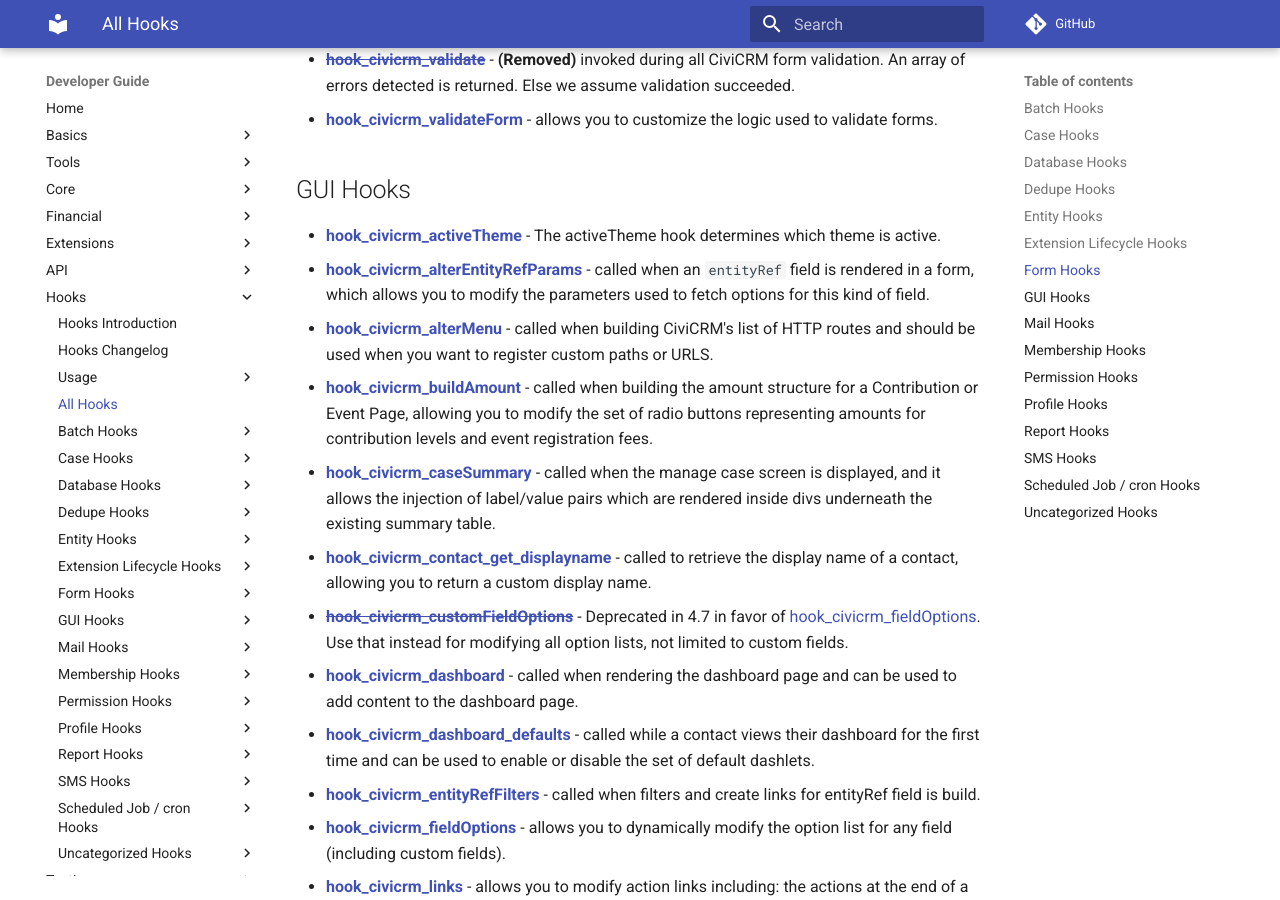
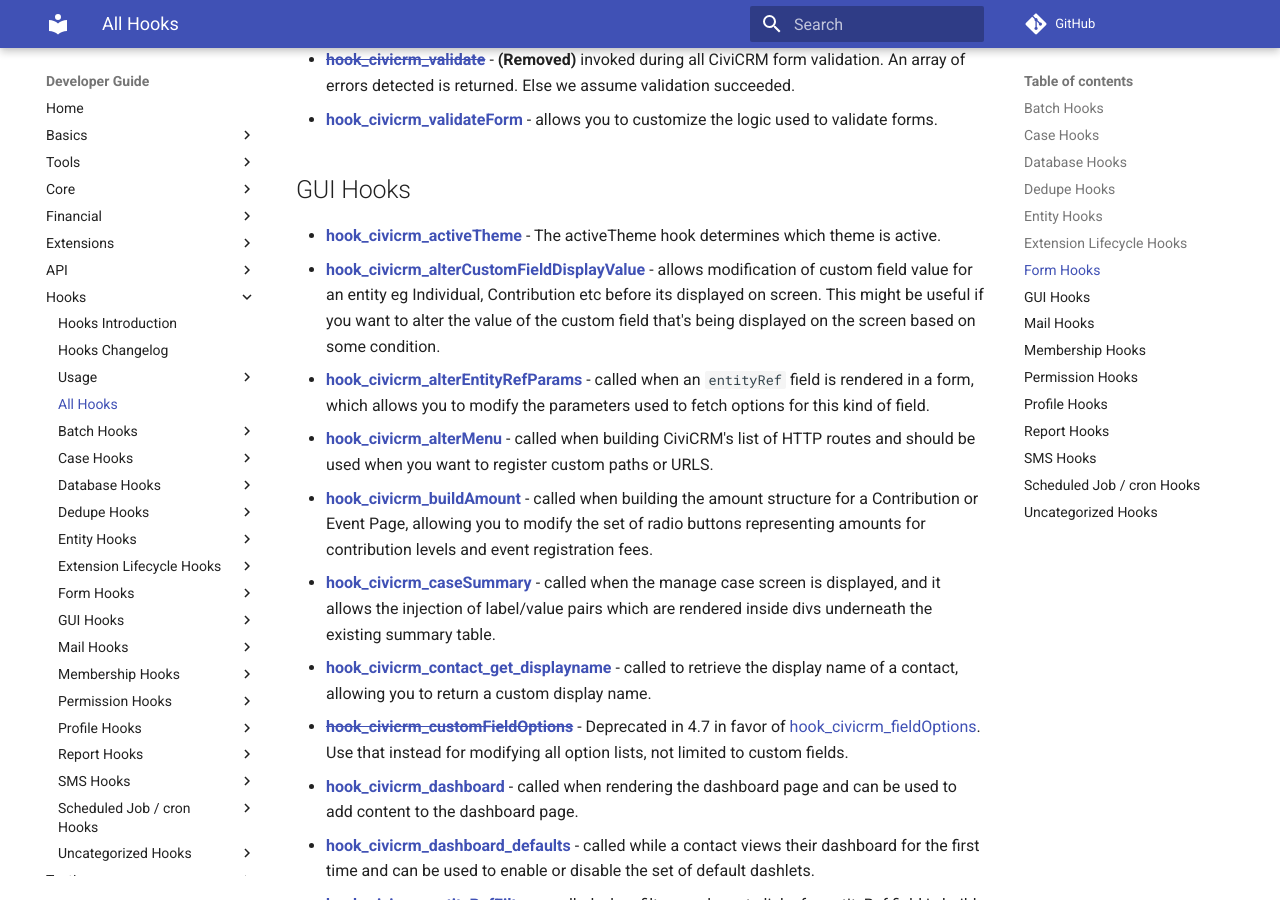
Before and after one commit to civicrm/civicrm-dev-docs, an MkDocs documentation site: the page built from docs/hooks/list.md, in a window 1280 px wide and 900 px high, scrolled down 2308 px. Built offline with MkDocs 1.6.1 and Material for MkDocs 9.7.7, drawn with Linux system fonts in a browser that asks for light colours; comment, search, counter and statistics services are not loaded; old or Windows-style settings are respelled for this version of MkDocs.

Commit message:
Add documentation for alterCustomFieldDisplayValue  Hook

```diff
--- a/docs/hooks/list.md
+++ b/docs/hooks/list.md
@@ -69,6 +69,7 @@
 ## GUI Hooks
 
 * **[hook_civicrm_activeTheme](/hooks/hook_civicrm_activeTheme.md)** - The activeTheme hook determines which theme is active.
+* **[hook_civicrm_alterCustomFieldDisplayValue](/hooks/hook_civicrm_alterCustomFieldDisplayValue.md)** - allows modification of custom field value for an entity eg Individual, Contribution etc before its displayed on screen. This might be useful if you want to alter the value of the custom field that's being displayed on the screen based on some condition.
 * **[hook_civicrm_alterEntityRefParams](/hooks/hook_civicrm_alterEntityRefParams.md)** - called when an `entityRef` field is rendered in a form, which allows you to modify the parameters used to fetch options for this kind of field.
 * **[hook_civicrm_alterMenu](/hooks/hook_civicrm_alterMenu.md)** - called when building CiviCRM's list of HTTP routes and should be used when you want to register custom paths or URLS.
 * **[hook_civicrm_buildAmount](/hooks/hook_civicrm_buildAmount.md)** - called when building the amount structure for a Contribution or Event Page, allowing you to modify the set of radio buttons representing amounts for contribution levels and event registration fees.
--- a/mkdocs.yml
+++ b/mkdocs.yml
@@ -124,6 +124,7 @@
     - hook_civicrm_validateForm: hooks/hook_civicrm_validateForm.md
   - GUI Hooks:
     - hook_civicrm_activeTheme: hooks/hook_civicrm_activeTheme.md
+    - hook_civicrm_alterEntityRefParams: hooks/hook_civicrm_alterCustomFieldDisplayValue.md
     - hook_civicrm_alterEntityRefParams: hooks/hook_civicrm_alterEntityRefParams.md
     - hook_civicrm_alterMenu: hooks/hook_civicrm_alterMenu.md
     - hook_civicrm_buildAmount: hooks/hook_civicrm_buildAmount.md
```
Also changed, not shown: docs/hooks/hook_civicrm_alterCustomFieldDisplayValue.md (added, +33 -0 lines).
